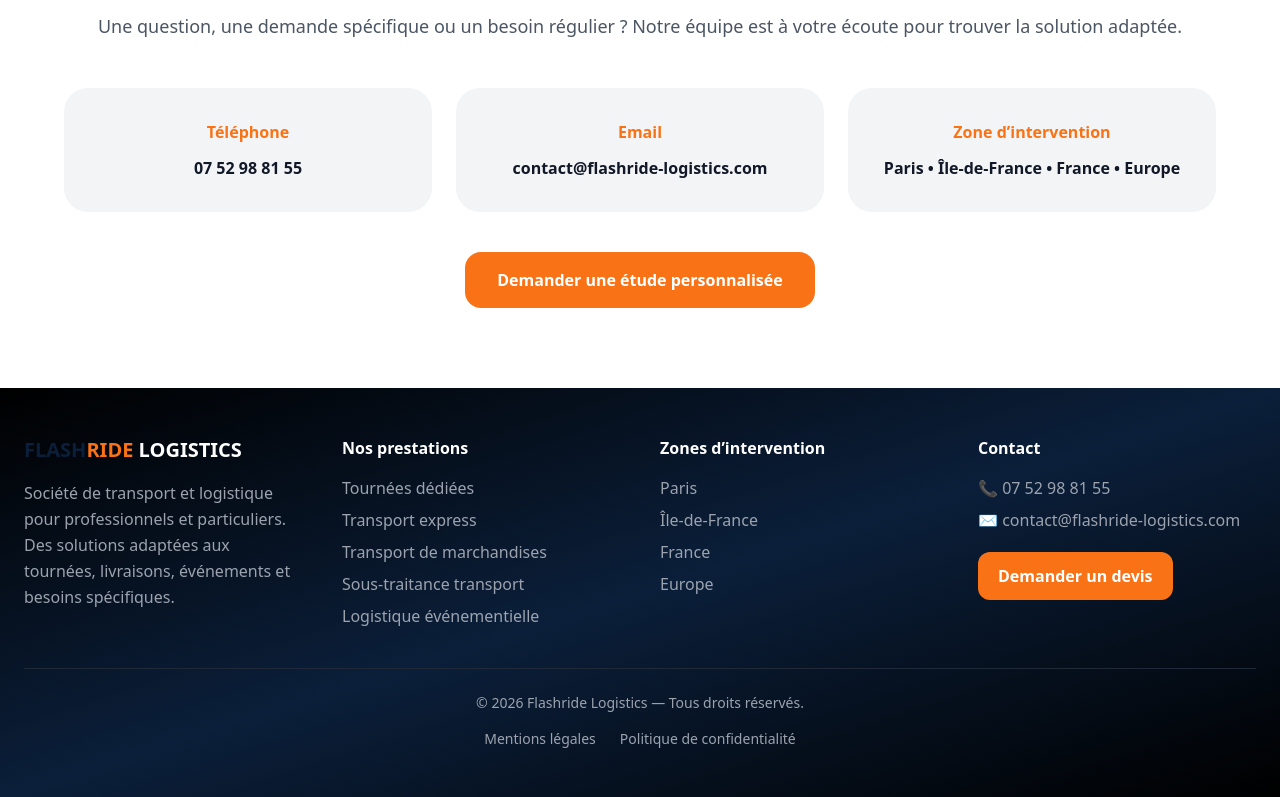
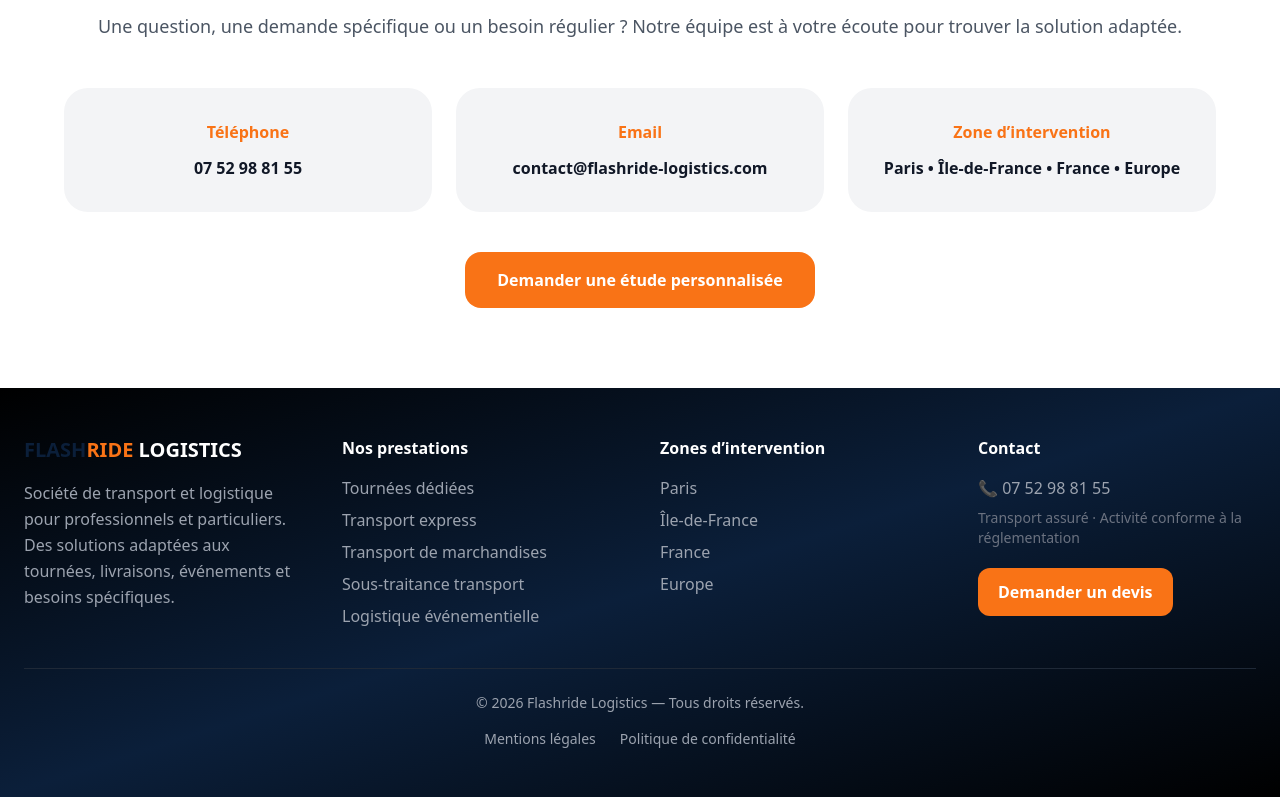
Before and after one commit to jasonvandommele-commits/flashride-logistics, a Next.js app: page / in a window 1280 px wide. Shown: the part 5631-6428 px from the top of the page. Built offline with nearby package versions, Linux system fonts and the light colour scheme.

Commit message:
Update Footer.jsx

```diff
--- a/app/components/Footer.jsx
+++ b/app/components/Footer.jsx
@@ -41,7 +41,8 @@ export default function Footer() {
         <div>
           <h4 className="text-white font-bold mb-4">Contact</h4>
           <p>📞 07 52 98 81 55</p>
-          <p className="mt-2">✉ contact@flashride-logistics.com</p>
+          <p className="mt-2 text-sm text-gray-500">Transport assuré · Activité conforme à la réglementation</p>
+
           <a
             href="#devis"
             className="inline-block mt-5 bg-orange-500 text-white px-5 py-3 rounded-xl font-bold hover:bg-orange-600 transition"
```
